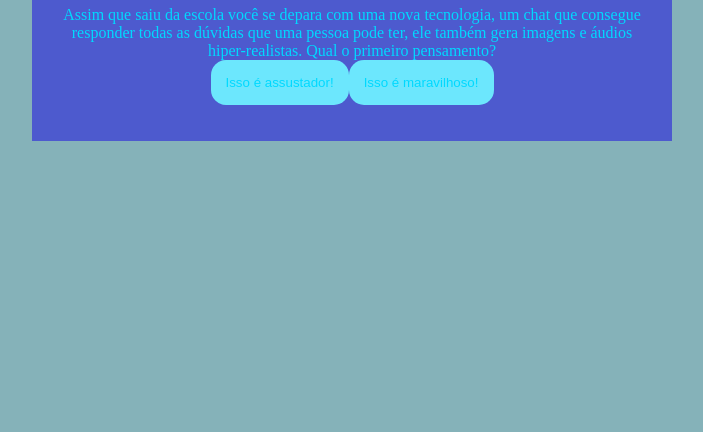
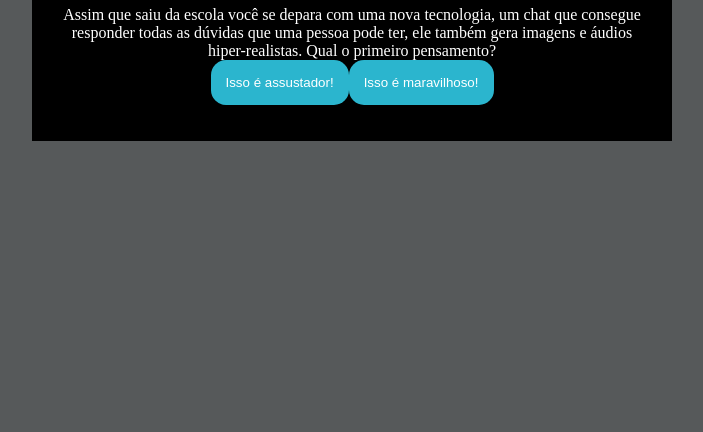
Before and after one commit to Samueldossantoss1A/robotica2tri, a plain HTML site: page index.html in a window 1280 px wide. Shown: the part 384-816 px from the top of the page, without its empty margins (288-991 px from the left). Drawn offline with Linux system fonts and the light colour scheme.

Commit message:
style.css

```diff
--- a/style.css
+++ b/style.css
@@ -1,4 +1,24 @@
 :root{
+    --cor-fundo: #56595a ;
+    --cor-principal: #000000 ;
+    --cor-secundaria: #2bb5ce;
+    --cor-destaque: #4ae4ff;
+    --cor-texto: #ffffff;
+}
+
+body {
+    background-color: var(--cor-fundo);
+    color: var(--cor-texto);
+    display: flex;
+    justify-content: center;
+    align-items: center;
+    min-height: 100vh;
+}
+
+.caixa-principal{
+    background-color: var(--cor-principal);
+    width: 90%;
+    max-width: 600px;:root{
     --cor-fundo: #85b2b9 ;
     --cor-principal: #4d5ace ;
     --cor-secundaria: #6ce7fd;
@@ -40,3 +60,25 @@ button:hover{
     background-color: var(--cor-destaque);
     color: var(--cor-principal);
 }
+
+    text-align: center;
+    padding: 20px;
+}
+
+h1{
+    color: var(--cor-destaque);
+}
+
+button {
+    background-color: var(--cor-secundaria);
+    color: var(--cor-texto);
+    border: none;
+    border-radius: 15px;
+    padding: 15px;
+    transition: background-color 0.3s;
+}
+
+button:hover{
+    background-color: var(--cor-destaque);
+    color: var(--cor-principal);
+}
```
